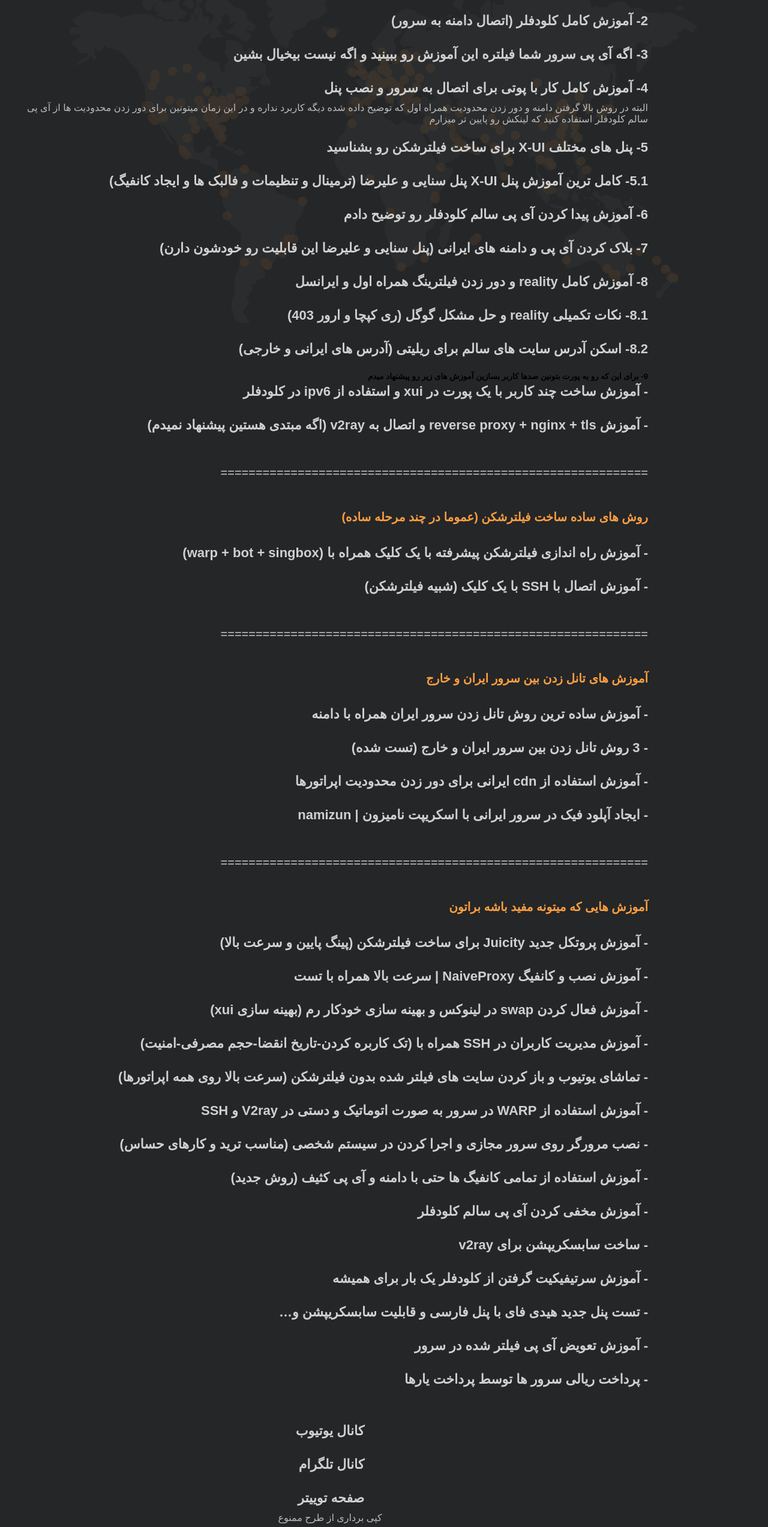
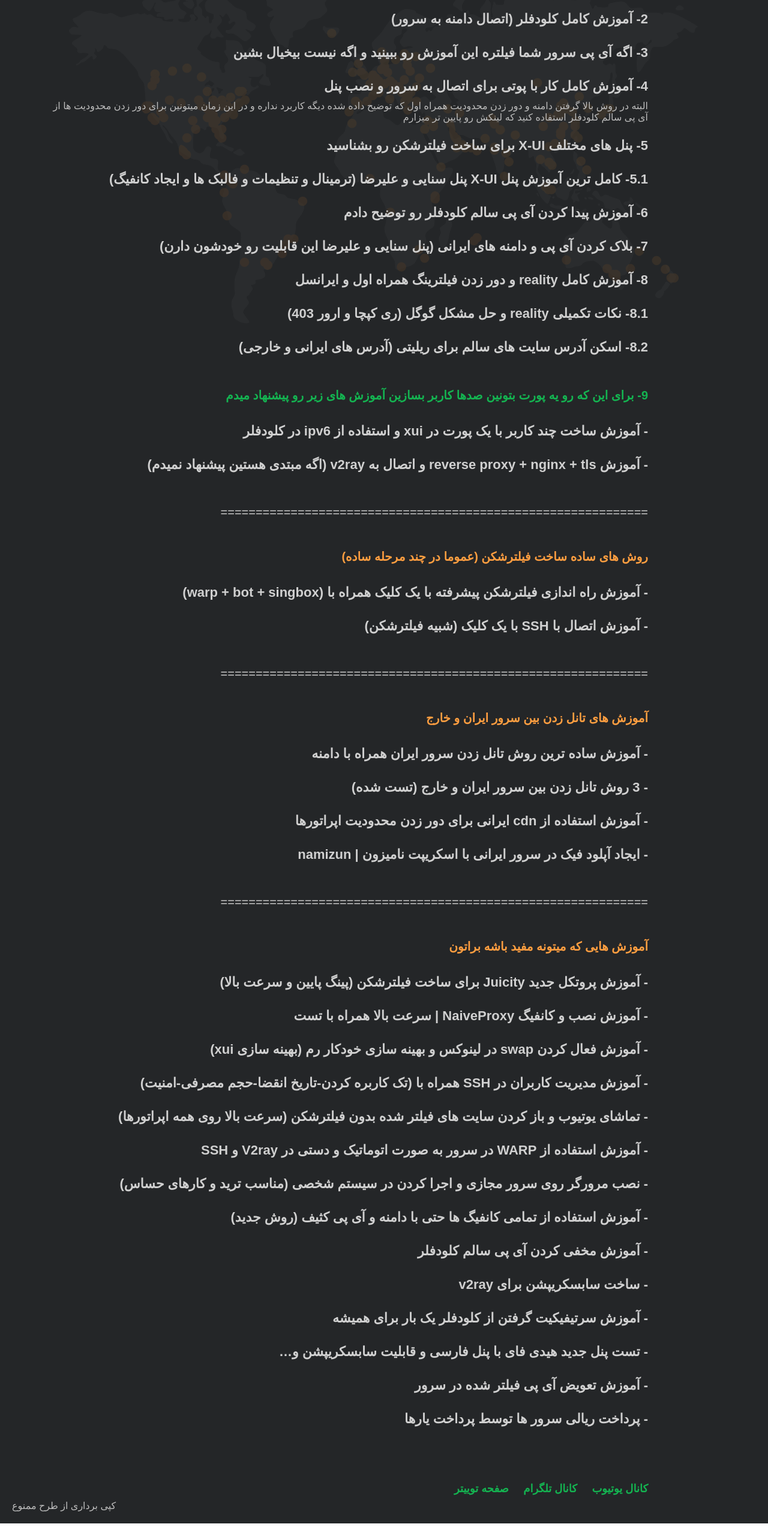
Before and after one commit to iaghapour/freehope, a plain HTML site: page index.html in a window 1280 px wide. Shown: the part 251-2797 px from the top of the page at 60% size. Drawn offline with Linux system fonts and the light colour scheme; a small style sheet from the web is missing.

Commit message:
Update style.css

```diff
--- a/style.css
+++ b/style.css
@@ -3,6 +3,10 @@
   font-family: Vazirmatn, sans-serif;
   margin: auto;
   direction: rtl;
+}
+
+body {
+  position: relative;
 }
 
 .container {
@@ -24,15 +28,15 @@
 .link {
   margin: 0;
   margin-bottom: 30px;
-  max-width: 1200px;
+  max-width: 1000px;
 
 }
 
 h1 {
-  color: #02f400;
+  color: #fff;
   margin: 0;
   margin-bottom: 20px;
-  font-size: 30px;
+  font-size: 28px;
   text-align: center;
   line-height: 1.6;
   display: flex;
@@ -41,11 +45,18 @@ h1 {
 }
 
 h1 a {
-  color: #ffffff;
-  font-size: 30px;
+  color: #14b451;
+  font-size: 28px;
   line-height: 1.6;
   margin: 0 6px 0 10px;
   display: contents;
+}
+
+h5 {
+  color: #14b451;
+  margin: 0;
+  margin: 50px 0 30px 0;
+  font-size: 20px;
 }
 
 h6 {
@@ -86,6 +97,25 @@ a:hover {
   text-decoration: underline;
 }
 
+.social {
+  margin: unset;
+  margin-top: 30px;
+  margin-bottom: 20px;
+}
+
+.social a {
+  display: inline-block;
+  margin-bottom: 0;
+  margin-left: 20px;
+  font-size: 18px;
+  color: #14b451;
+}
+
+.copyright {
+  position: absolute;
+  bottom: 0px;
+  left: 20px;
+}
 
 @media screen and (max-width: 991px) {
   .container {
@@ -106,4 +136,10 @@ a:hover {
   a {
     font-size: 18px;
   }
+
+  .social {
+    margin: unset;
+    margin-top: 10px;
+    margin-bottom: 30px;
+  }
 }
```
